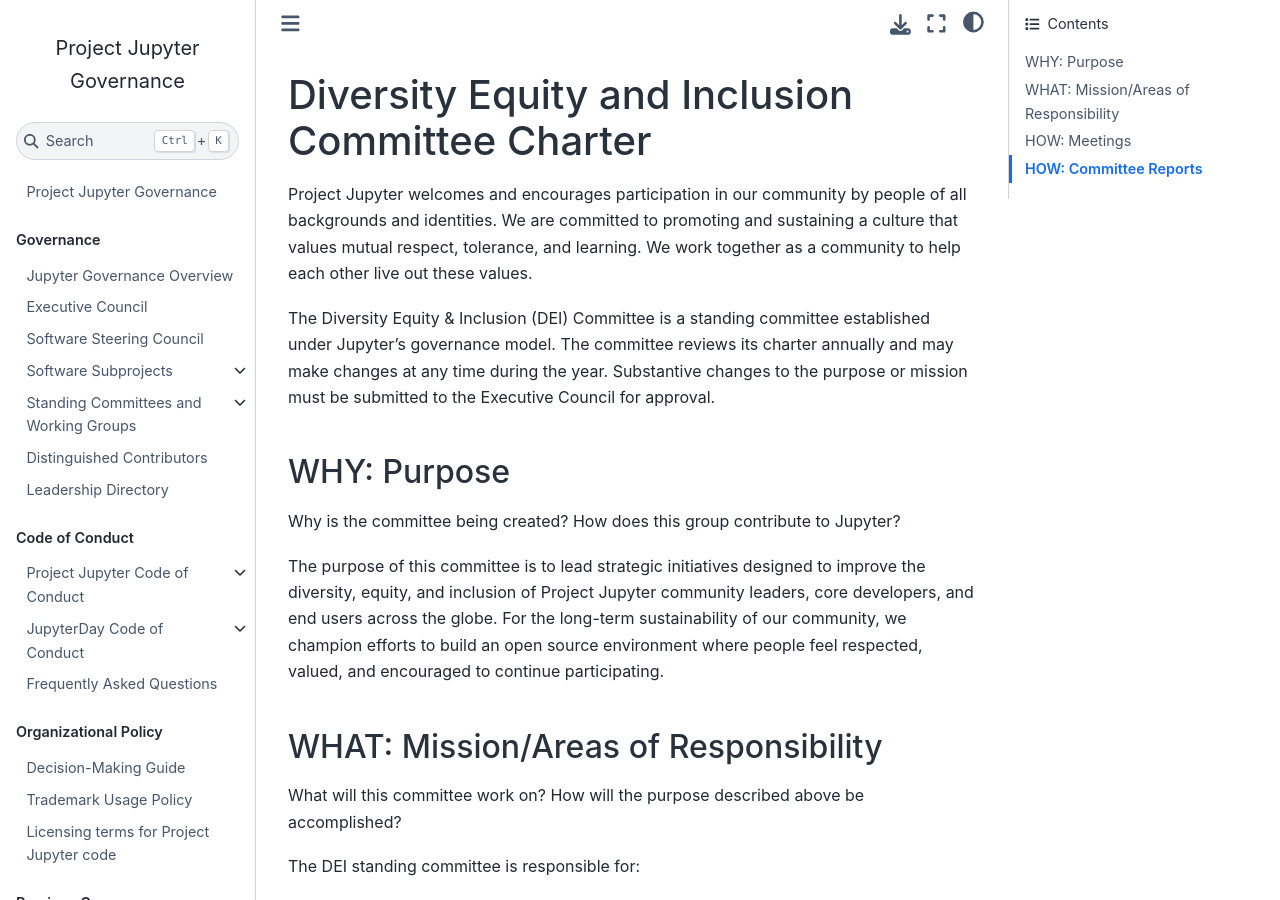
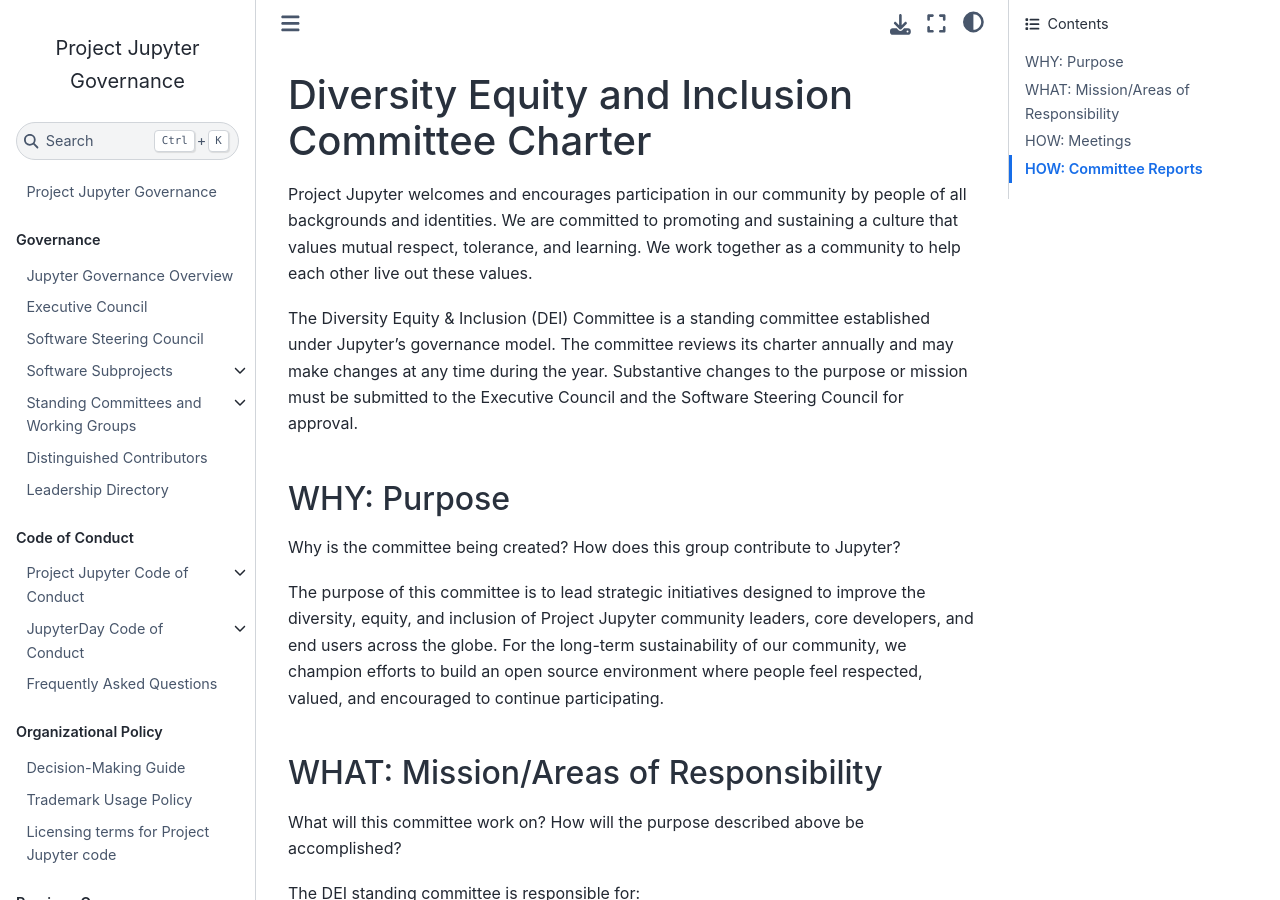
Before and after one commit to jupyter/governance, a Jupyter Book: the page built from charters/DeiCharter.md, in a window 1280 px wide and 900 px high. Built offline with Jupyter Book 1.0.4 settings and Sphinx 7.4.7 and the Sphinx Book theme 1.1.4, drawn with Linux system fonts in a browser that asks for light colours; pages that are not in the unit, such as notebooks, are missing from menus.

Commit message:
Update charters/DeiCharter.md
Co-authored-by: Afshin Taylor Darian <git@darian.email>

```diff
--- a/charters/DeiCharter.md
+++ b/charters/DeiCharter.md
@@ -2,7 +2,7 @@
 
 Project Jupyter welcomes and encourages participation in our community by people of all backgrounds and identities. We are committed to promoting and sustaining a culture that values mutual respect, tolerance, and learning. We work together as a community to help each other live out these values.
 
-The Diversity Equity & Inclusion (DEI) Committee is a standing committee established under Jupyter’s governance model. The committee reviews its charter annually and may make changes at any time during the year. Substantive changes to the purpose or mission must be submitted to the Executive Council for approval.
+The Diversity Equity & Inclusion (DEI) Committee is a standing committee established under Jupyter’s governance model. The committee reviews its charter annually and may make changes at any time during the year. Substantive changes to the purpose or mission must be submitted to the Executive Council and the Software Steering Council for approval.
 
 ## WHY: Purpose
 
```
